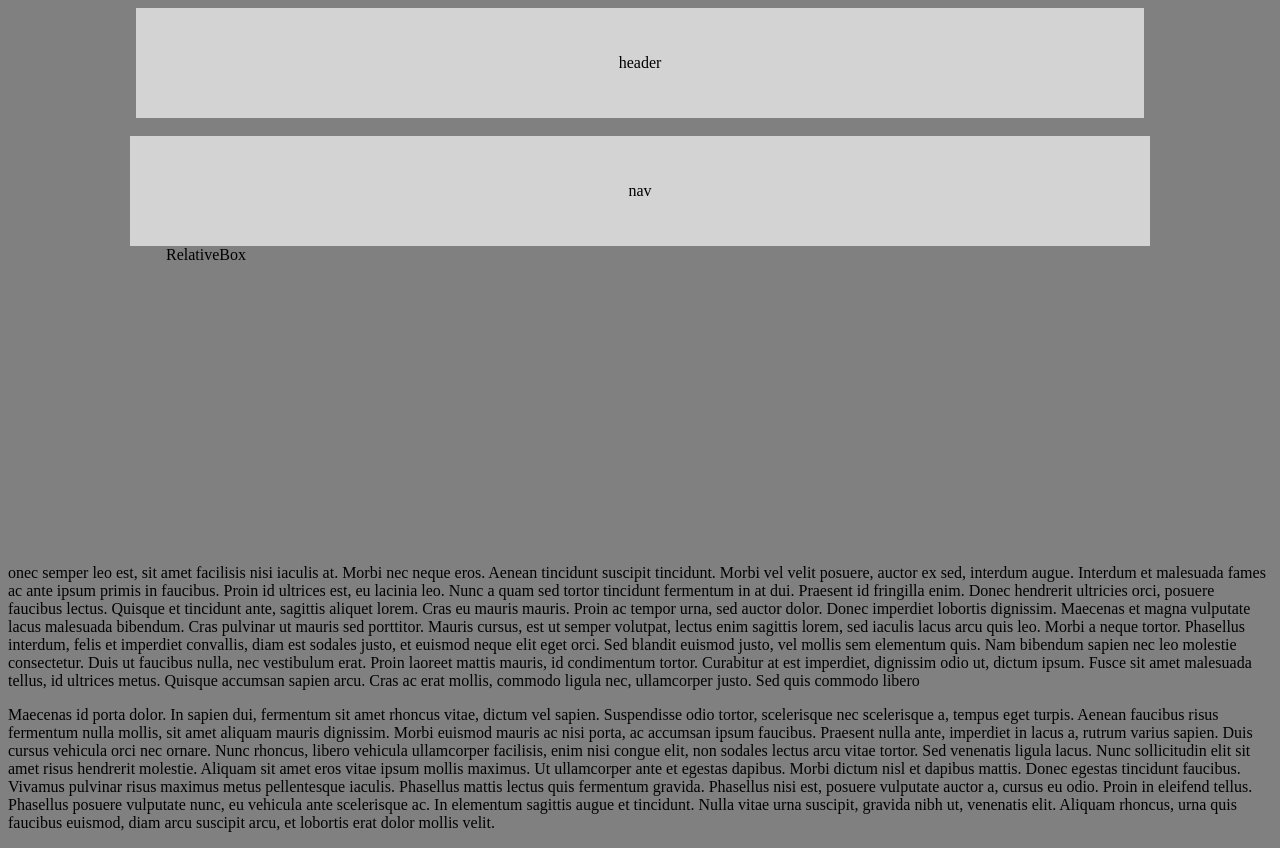
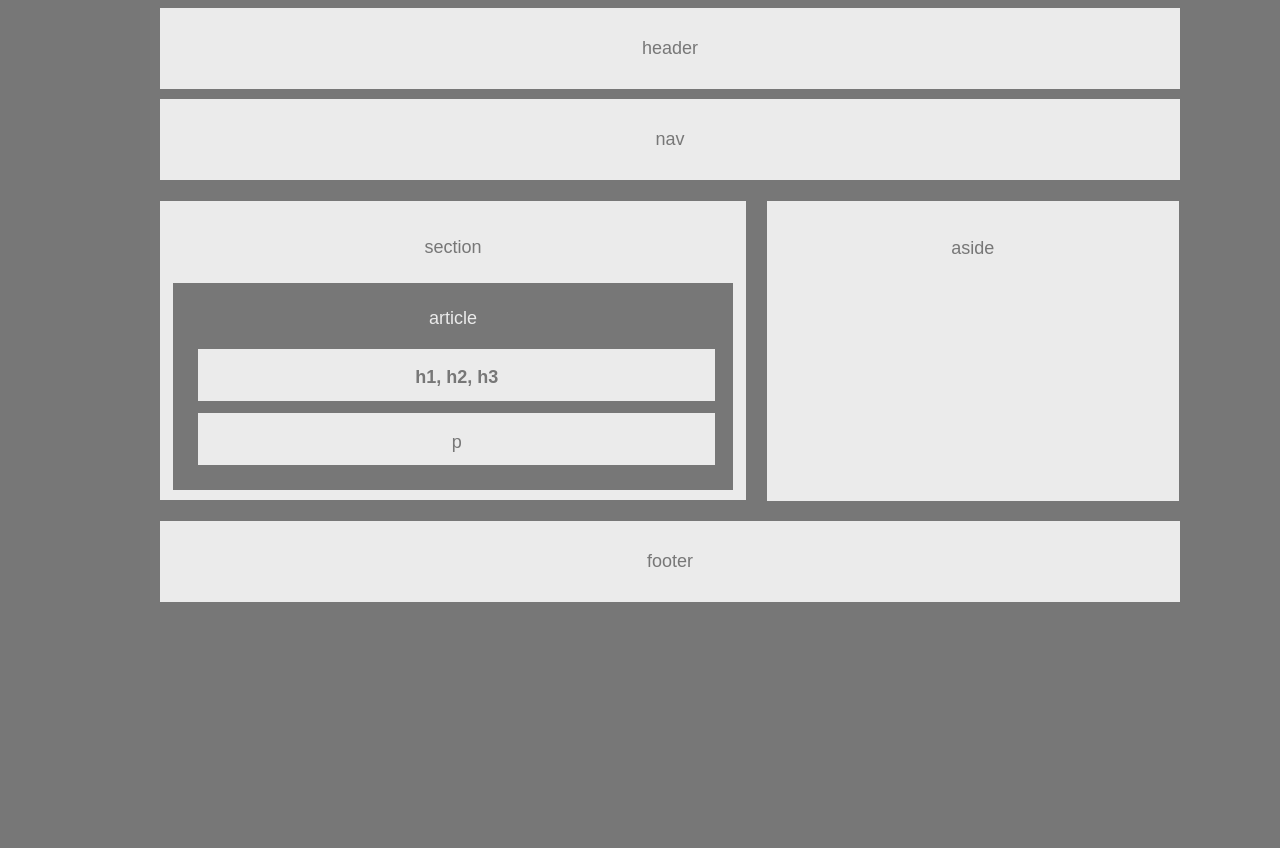
Before and after one commit to FlSHBONES/HW-Wireframe, a plain HTML site: page index.html in a window 1280 px wide. After the commit the page ends 800 px from the top, so only its background shows below. Drawn offline with Linux system fonts and the light colour scheme.

Commit message:
Second push with final ver of HW Assignement 1

```diff
--- a/index.html
+++ b/index.html
@@ -3,7 +3,7 @@
 
 <style>
     html {
-        background: grey;
+        background: #777;
     }
 </style>
 
@@ -13,44 +13,46 @@
 
 </Head>
 
+<body>
+    <!-- wrapper used to maintain width spacing and organization -->
+    <div id=wrapperall>
+        <div class="headerbox">header</div>
+        <div class="navbox2"></div>
+        <div class="navbox">nav</div>
 
+        <br>
+        <!-- Super struggled with the box within box within box, and adjacent boxes.  Used spacing, finetuned heights and widths, and hidden boxes to get desired sizing. -->
 
-<div class="textbody1">
-    <p>header</p>
-</div>
-<br>
-<div class="textbody2">
-    <p>nav</p>
-</div>
-<div>
-    <div class="relative-box2">RelativeBox</div>
-</div>
-</Div>
-<br>
-<div class="textbody3">
-    onec semper leo est, sit amet facilisis nisi iaculis at. Morbi nec neque eros. Aenean tincidunt suscipit tincidunt. Morbi
-    vel velit posuere, auctor ex sed, interdum augue. Interdum et malesuada fames ac ante ipsum primis in faucibus. Proin
-    id ultrices est, eu lacinia leo. Nunc a quam sed tortor tincidunt fermentum in at dui. Praesent id fringilla enim. Donec
-    hendrerit ultricies orci, posuere faucibus lectus. Quisque et tincidunt ante, sagittis aliquet lorem. Cras eu mauris
-    mauris. Proin ac tempor urna, sed auctor dolor. Donec imperdiet lobortis dignissim. Maecenas et magna vulputate lacus
-    malesuada bibendum. Cras pulvinar ut mauris sed porttitor. Mauris cursus, est ut semper volutpat, lectus enim sagittis
-    lorem, sed iaculis lacus arcu quis leo. Morbi a neque tortor. Phasellus interdum, felis et imperdiet convallis, diam
-    est sodales justo, et euismod neque elit eget orci. Sed blandit euismod justo, vel mollis sem elementum quis. Nam bibendum
-    sapien nec leo molestie consectetur. Duis ut faucibus nulla, nec vestibulum erat. Proin laoreet mattis mauris, id condimentum
-    tortor. Curabitur at est imperdiet, dignissim odio ut, dictum ipsum. Fusce sit amet malesuada tellus, id ultrices metus.
-    Quisque accumsan sapien arcu. Cras ac erat mollis, commodo ligula nec, ullamcorper justo. Sed quis commodo libero</p>
+        <Div id="wrap">
 
-    <p> Maecenas id porta dolor. In sapien dui, fermentum sit amet rhoncus vitae, dictum vel sapien. Suspendisse odio tortor,
-        scelerisque nec scelerisque a, tempus eget turpis. Aenean faucibus risus fermentum nulla mollis, sit amet aliquam
-        mauris dignissim. Morbi euismod mauris ac nisi porta, ac accumsan ipsum faucibus. Praesent nulla ante, imperdiet
-        in lacus a, rutrum varius sapien. Duis cursus vehicula orci nec ornare. Nunc rhoncus, libero vehicula ullamcorper
-        facilisis, enim nisi congue elit, non sodales lectus arcu vitae tortor. Sed venenatis ligula lacus. Nunc sollicitudin
-        elit sit amet risus hendrerit molestie. Aliquam sit amet eros vitae ipsum mollis maximus. Ut ullamcorper ante et
-        egestas dapibus. Morbi dictum nisl et dapibus mattis. Donec egestas tincidunt faucibus. Vivamus pulvinar risus maximus
-        metus pellentesque iaculis. Phasellus mattis lectus quis fermentum gravida. Phasellus nisi est, posuere vulputate
-        auctor a, cursus eu odio. Proin in eleifend tellus. Phasellus posuere vulputate nunc, eu vehicula ante scelerisque
-        ac. In elementum sagittis augue et tincidunt. Nulla vitae urna suscipit, gravida nibh ut, venenatis elit. Aliquam
-        rhoncus, urna quis faucibus euismod, diam arcu suscipit arcu, et lobortis erat dolor mollis velit.</div>
+            <div id="boxsection"> <p1>section</p1>
+                <!-- <div id="ArticleContainer0"></div> -->
+                <br>
+
+                <div class="clearfix">
+
+                    <div class="ArticleContainer">article
+                        <div id="ArticleContainer1"></div>
+                        <div id="ArticleContainer2">
+                            <h1>h1, h2, h3</h1>
+                        </div>
+                        <div id="ArticleContainer4"></div>
+                        <div id="ArticleContainer3">
+                            <p>p</p>
+                        </div>
+
+                    </div>
+
+                </div>
+            </div>
+
+            <div id="boxaside"><p2>aside</p2></div>
+
+        </Div>
+        <div class="navbox2"></div>
+        <!-- word "footer" in reference png off center to the right -->
+        <div class="navbox">footer</div>
+    </div>
 
 </body>
 
--- a/style.css
+++ b/style.css
@@ -1,52 +1,162 @@
 
-.relative-box1{
-    position: relative;
-    margin-left: auto;
-    margin-right: auto;
-    height:300px;
-    width:75%;
-    background-color: #777;
-}
+/* general text styling and formatting */
 
-.relative-box2{
-    position: relative;
-    margin-left: auto;
-    margin-right: auto;
-    height:300px;
-    width:75%;
-    background-color: 777;
-}
-
-.absolute-box3 {
-    position: relative;
-    height:100px;
-    width:100px;
-    bottom: 0;
-    right: 0;
-    z-index: 2;
-    background-color: lightgrey;
+h1{
+    color: #777;
+    font-family: Arial, 'Helvetica Neue', Helvetica, sans-serif;
+    font-size: 18px;
+    line-height: 1.75;
 
 }
 
-#h1 {
-    Font: bold;
-    margin: auto;
+p{
+    color: #777;
+    font-family: Arial, 'Helvetica Neue', Helvetica, sans-serif;
+    font-size: 18px;
+}
 
+p1{
+    font-family: Arial, 'Helvetica Neue', Helvetica, sans-serif;
+    color: #777;
+    font-size: 18px;
+    line-height: 4;
+
+}
+p2{
+    font-family: Arial, 'Helvetica Neue', Helvetica, sans-serif;
+    color: #777;
+    font-size: 18px;
+    line-height: 3;
+
+}
+body {
+    color: #777;
+    font-family: Arial, 'Helvetica Neue', Helvetica, sans-serif;
+    font-size: 18px;
 }
 
 
-.textbody1 {
+/* boxes */
+
+.headerbox {
     margin: auto;
-    background-color:lightgrey;
-    width: 75%;
-    padding: 30px;
-    text-align: center;
-    text color
-}
-.textbody2 {
-    margin: auto;
-    background-color:lightgrey;
-    width: 960px;
+    background-color: #ebebeb;
+    width: 100%;
     padding: 30px;
     text-align: center;
 }
+.navbox2 {
+    margin: 0px;
+    background-color:#777;
+    width: 100%;
+    padding: 5px;
+    text-align: center;
+}
+
+.navbox{
+    margin: auto;
+    background-color: #ebebeb;
+    width: 100%;
+    padding: 30px;
+    text-align: center;
+}
+
+
+
+#boxsection{
+    margin-left:auto;
+    float: left;
+    background-color: #ebebeb;
+    width: 55.5%;
+    padding: 10px;
+    text-align: center;
+
+}
+/* boxes within boxsection */
+
+.ArticleContainer{
+    margin: auto;
+    background-color:#777;
+    color: #ebebeb;
+    width: 90%;
+    padding: 25px;
+    text-align: center;
+}
+
+
+#ArticleContainer0{
+    margin: auto;
+    width: 250px;
+    padding: 10px;
+    text-align: center;
+}
+
+#ArticleContainer1{
+    margin: auto;
+    width: 250px;
+    padding: 10px;
+    text-align: center;
+}
+
+#ArticleContainer2{
+    margin: auto;
+    background-color: #ebebeb;
+    width: 515px;
+    padding: 1px;
+    height: 50px;
+    text-align: center;
+}
+
+
+#ArticleContainer3{
+    margin: auto;
+    background-color: #ebebeb;
+    width: 515px;
+    padding: 1px;
+    height: 50px;
+    text-align: center;
+}
+#ArticleContainer4{
+    margin: auto;
+    width: 385px;
+    padding: 1px;
+    height: 10px;
+    text-align: center;
+}
+
+
+/* end box within box section */
+
+#boxaside{
+    margin-right: 1px;
+    Float: right;
+    background-color:#ebebeb;
+    width: 36.5%;
+    padding: 20px;
+    text-align: center;
+    height: 260px;
+}
+
+/* wrappers and (probably) erroneously implemented clearfix */
+
+.clearfix {
+    overflow: auto;
+}
+
+#wrapperall {
+    margin-left:auto;
+    margin-right:auto;
+    width:960px;
+}
+
+#wrap{
+    margin: auto;
+    width: 106.25%;
+    height: 310px;
+    text-align: center;
+}
+
+
+
+/* Other notes
+- Had to size boxes with percentages - couldnt get the pixel counts listed in the Assignement Dossier.  Used a wrap with a 960px width and scaled boxes to 100% instead. */
```
